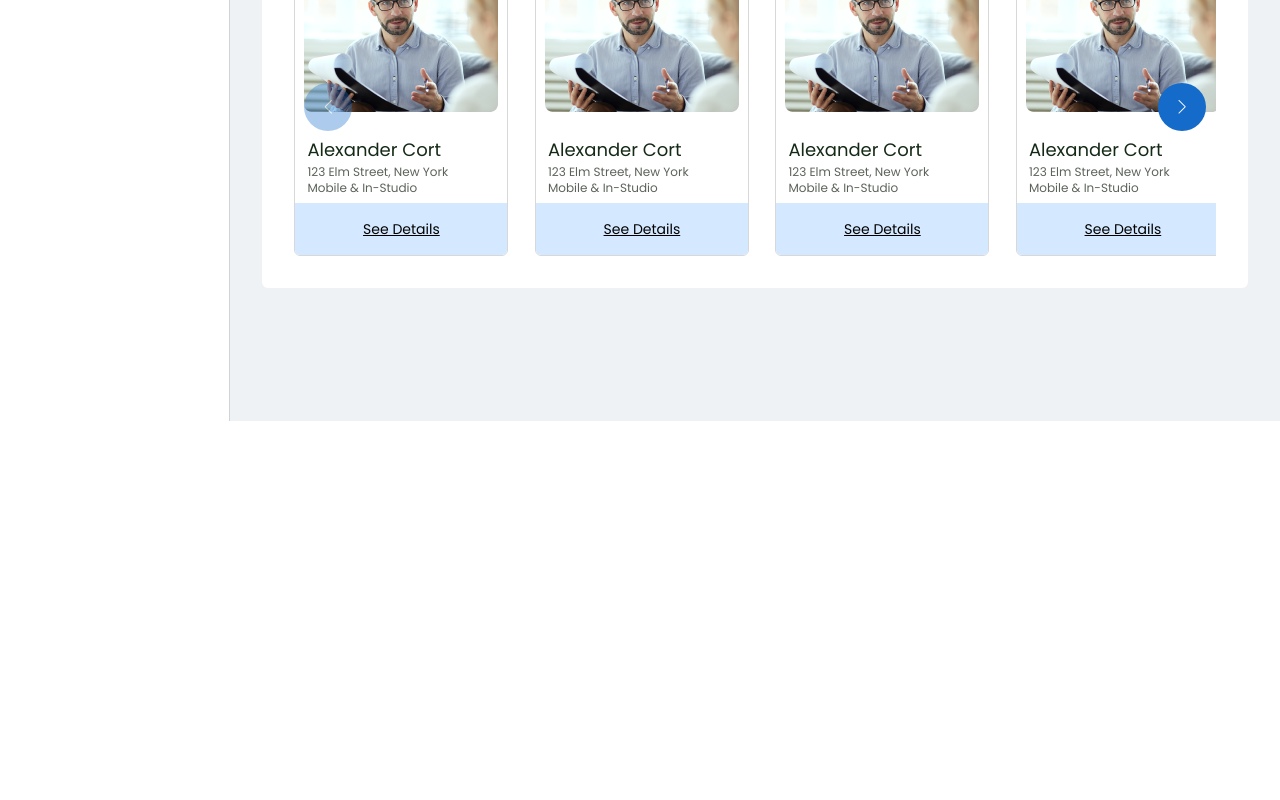
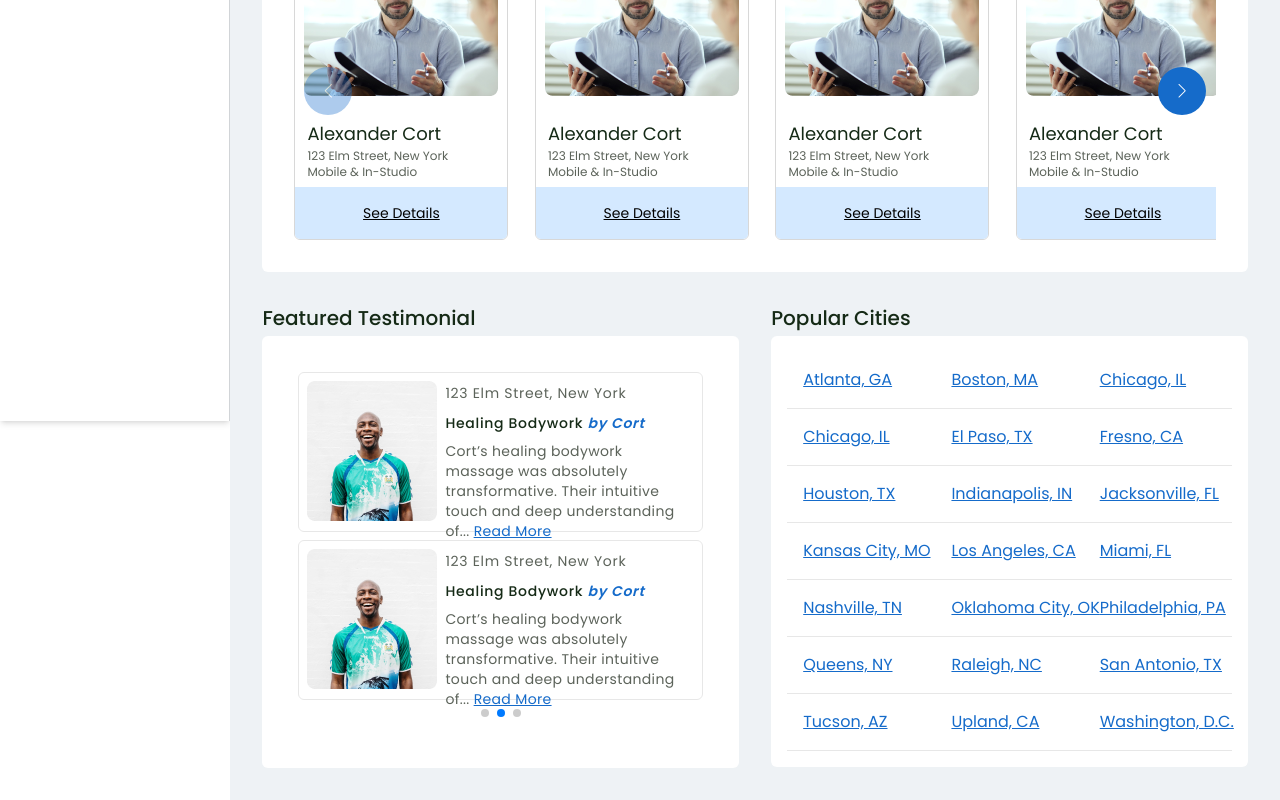
Before and after one commit to mr-touhed/Therapist, a React (Vite) app: page / in a window 1280 px wide. Shown: the part 507-1307 px from the top of the page. Before the commit the page ends 928 px from the top, so only its background shows below. Built offline with nearby package versions, Linux system fonts and the light colour scheme.

Commit message:
complete features and cities section

```diff
--- /dev/null
+++ b/src/components/FeatureCard.jsx
@@ -0,0 +1,21 @@
+
+import img from "../../public/images/features/1.png"
+const FeatureCard = () => {
+    return (
+        <section className="border border-gray rounded-md p-2 max-w-[490px] md:max-h-[160px] flex gap-2">
+                                    <div className="w-[130px] h-[140px] rounded-md overflow-hidden ">
+                                            <img src={img} alt="" />
+                                    </div>
+                                    <div className="flex-1 space-y-2">
+                                        <p>
+
+                                            <span className="font-normal text-sm text-[#5C635A] tracking-wider">123 Elm Street, New York</span>
+                                        </p>
+                                        <h3 className="text-sm font-medium text-heading tracking-wider">Healing Bodywork <span className="text-primary italic font-semibold">by Cort</span></h3>
+                                        <p className="font-normal text-sm tracking-wide text-[#5C635A]">Cort’s healing bodywork massage was absolutely transformative. Their intuitive touch and deep understanding of... <span className="text-primary underline text-nowrap">Read More</span></p>
+                                    </div>
+                            </section>
+    );
+};
+
+export default FeatureCard;
--- /dev/null
+++ b/src/components/Home/Cities.jsx
@@ -0,0 +1,52 @@
+import { Link } from "react-router-dom";
+
+
+const Cities = () => {
+    const citiesArray = [
+        "Atlanta, GA",
+        "Boston, MA",
+        "Chicago, IL",
+        "Chicago, IL",
+        "El Paso, TX",
+        "Fresno, CA",
+        "Houston, TX",
+        "Indianapolis, IN",
+        "Jacksonville, FL",
+        "Kansas City, MO",
+        "Los Angeles, CA",
+        "Miami, FL",
+        "Nashville, TN",
+        "Oklahoma City, OK",
+        "Philadelphia, PA",
+        "Queens, NY",
+        "Raleigh, NC",
+        "San Antonio, TX",
+        "Tucson, AZ",
+        "Upland, CA",
+        "Washington, D.C."
+
+    ]
+
+    return (
+        <div>
+            <h3 className="heading mb-1">Popular Cities</h3>
+
+
+            <div className="container mx-auto p-4 bg-white rounded-md">
+      {/* Flex container for rows */}
+      <div className="flex flex-wrap flex-row " >
+        {citiesArray.map((city, index) => (
+          <div
+            key={index}
+            className="w-1/3 border-b border-gray p-4 text-"
+          >
+            <Link to="/" className="text-primary underline text-nowrap text-[10px] md:text-base">{city}</Link>
+          </div>
+        ))}
+      </div>
+    </div>
+        </div>
+    );
+};
+
+export default Cities;
--- /dev/null
+++ b/src/components/Home/Featured.jsx
@@ -0,0 +1,57 @@
+import FeatureCard from "../FeatureCard";
+import { Swiper, SwiperSlide } from 'swiper/react';
+
+// Import Swiper styles
+import 'swiper/css';
+import 'swiper/css/pagination';
+import 'swiper/css/navigation';
+
+
+// import required modules
+import { Autoplay, Pagination, Navigation } from 'swiper/modules';
+const Featured = () => {
+    return (
+        <div className="relative ">
+                    <h2 className="heading mb-1">Featured Testimonial</h2>
+
+                    <div className="md:p-9 bg-white rounded-md">
+                    <Swiper
+        spaceBetween={30}
+        centeredSlides={true}
+        autoplay={{
+          delay: 2500,
+          disableOnInteraction: false,
+        }}
+        pagination={{
+          clickable: true,
+        }}
+        navigation={false}
+        modules={[Autoplay, Pagination, Navigation]}
+        className=""
+      >
+        <SwiperSlide className="space-y-2 pb-8">
+
+        <FeatureCard/>
+        <FeatureCard/>
+        </SwiperSlide>
+        <SwiperSlide className="space-y-2 pb-8">
+
+        <FeatureCard/>
+        <FeatureCard/>
+        </SwiperSlide>
+        <SwiperSlide className="space-y-2 pb-8">
+
+        <FeatureCard/>
+        <FeatureCard/>
+        </SwiperSlide>
+
+      </Swiper>
+
+
+
+                    </div>
+        </div>
+    );
+};
+
+export default Featured;
--- a/src/components/Home/SearchBox.jsx
+++ b/src/components/Home/SearchBox.jsx
@@ -3,16 +3,20 @@ import img from "../../../public/images/therapi.png"
 import img2 from "../../../public/images/therapi-bg.png"
 const SearchBox = () => {
     return (
-        <div className="bg-white rounded-md  p-8 grid grid-cols-2">
+        <div className="bg-white rounded-md  p-8 grid md:grid-cols-2 grid-cols-1 ">
                     <div className="space-y-2">
                         <h2 className="text-heading text-lg font-semibold">I&lsquo;m Looking for Massage Therapist Near...</h2>
                         <p className="">In using this site, I agree to be bound by the <Link className="text-primary underline">Terms of Service</Link>  <br/>and  <Link className="text-primary underline">Privacy Policy</Link></p>
-                        <div className="bg-[#EEF2F5] max-w-[470px] p-2 flex rounded-md">
+                        <div className="bg-no-repeat block md:hidden" style={{backgroundImage:`url(${img2})`, }}>
+                        <img src={img} alt="" className="ml-auto"/>
+                    </div>
+
+                        <div className="bg-[#EEF2F5] max-w-[470px] p-1 flex rounded-md">
                         <input type="text" className="px-2 w-full bg-[#EEF2F5]"/>
-                            <button className="bg-primary px-6 py-4 rounded-md text-white">Go</button>
+                            <button className="bg-primary px-6 py-2 rounded-md text-white">Go</button>
                         </div>
                     </div>
-                    <div className="bg-no-repeat " style={{backgroundImage:`url(${img2})`, }}>
+                    <div className="bg-no-repeat md:block hidden" style={{backgroundImage:`url(${img2})`, }}>
                         <img src={img} alt="" className="ml-auto"/>
                     </div>
         </div>
--- a/src/components/Home/Therapist.jsx
+++ b/src/components/Home/Therapist.jsx
@@ -14,7 +14,7 @@ import { Keyboard,  Navigation } from 'swiper/modules';
 const Therapist = () => {
     return (
         <div className="mt-6">
-            <h2 className="text-heading font-semibold text-lg">Featured Therapist</h2>
+            <h2 className="heading">Featured Therapist</h2>
 
             <div className="bg-white p-8 rounded-md  relative">
             <Swiper
--- a/src/components/Home/TopMenu.jsx
+++ b/src/components/Home/TopMenu.jsx
@@ -4,7 +4,7 @@ import logout from "../../../public/images/icons/logout.png"
 
 const TopMenu = () => {
     return (
-        <div className="p-6 bg-white flex justify-between items-center">
+        <div className="p-6 bg-white md:flex justify-between items-center hidden ">
         <div className="flex items-center gap-6">
             <img src="" alt="" className="w-8 h-6 rounded-full" />
             <div>
--- a/src/index.css
+++ b/src/index.css
@@ -9,7 +9,9 @@
 }
 
 
-
+.heading{
+  @apply text-xl font-medium text-heading
+}
 .diveder{
   position: relative;
 }
--- a/src/pages/Home.jsx
+++ b/src/pages/Home.jsx
@@ -1,4 +1,6 @@
 
+import Cities from "../components/Home/Cities";
+import Featured from "../components/Home/Featured";
 import SearchBox from "../components/Home/SearchBox";
 import Therapist from "../components/Home/Therapist";
 import TopMenu from "../components/Home/TopMenu";
@@ -7,15 +9,19 @@ import MenuItems from "./MenuItems";
 
 const Home = () => {
     return (
-        <div className="grid grid-cols-[18%_82%]">
+        <div className="grid md:grid-cols-[18%_82%] grid-cols-1">
             <aside>
                 <MenuItems/>
             </aside>
-            <main className="bg-[#EEF2F5] flex-1">
+            <main className="bg-[#EEF2F5] flex-1 p-1 md:p-0">
                     <TopMenu/>
-                   <div className="m-8">
+                   <div className="md:m-8">
                    <SearchBox/>
                    <Therapist/>
+                   </div>
+                   <div className="md:m-8 grid md:grid-cols-2 grid-cols-1 gap-8">
+                        <Featured/>
+                        <Cities/>
                    </div>
             </main>
 
--- a/src/pages/MenuItems.jsx
+++ b/src/pages/MenuItems.jsx
@@ -4,13 +4,13 @@ import MobileMenu from "../components/MobileMenu";
 
 
 const MenuItems = () => {
-    const [showmenu,setShowMenu] = useState(true)
+    const [showmenu,setShowMenu] = useState(false)
     return (
         <div className=" px-4 md:p-0 max-w-[100vw] overflow-hidden  border-r border-[#d1d4d7] shadow-md md:min-h-[100vh]  flex md:flex-col justify-between items-center">
-                    <div className="md:h-32 grid place-items-center">
+                    <div className="md:h-32 grid place-items-center ">
                         <h1 className="text-2xl text-primary">Logo</h1>
                     </div>
-                    <div className="md:hidden block">
+                    <div className="md:hidden flex items-baseline gap-4">
                     <img src="/images/icons/Notification.png" alt="" className="" />
                         <button onClick={()=>setShowMenu(true)}>
                                 <img src="/images/icons/Menu_Alt_01.png" alt="" className="mt-4" />
--- a/tailwind.config.js
+++ b/tailwind.config.js
@@ -8,7 +8,8 @@ export default {
     colors:{
       primary:"#156BCA",
       heading:"#152A16",
-      white:"#FFFFFF"
+      white:"#FFFFFF",
+      gray:"#E7E7E7"
     },
     fontFamily:{
         poppines:'Poppins, sans-serif'
```
Also changed, not shown: public/images/features/1.png (added).
